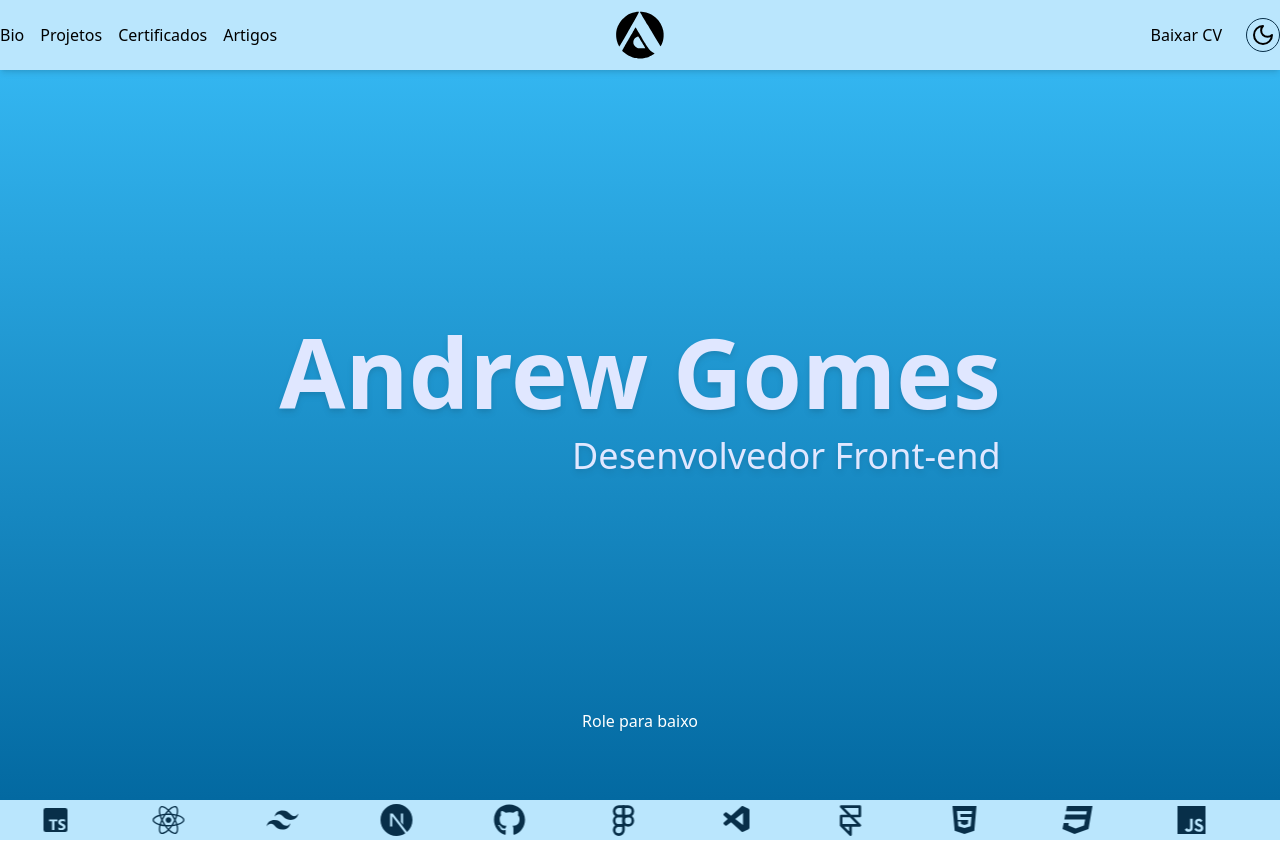
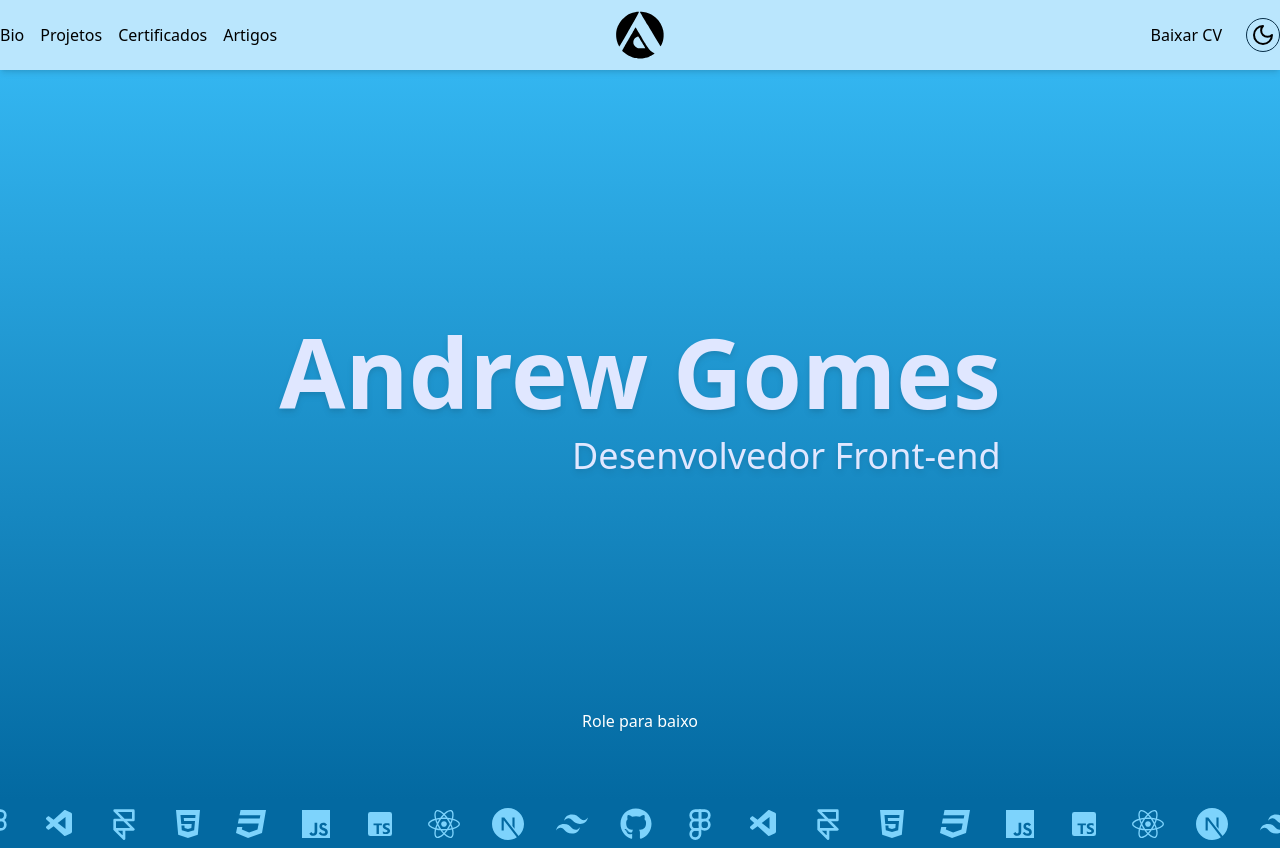
Before and after one commit to andrewgomescode/andrewgomes-portfolio-react, a Next.js app: page / in a window 1280 px wide. Built offline with nearby package versions, Linux system fonts and the light colour scheme.

Commit message:
Adiciona o componente react-fast-marquee e substitui o InfiniteSlider por um Marquee animado

```diff
--- a/package.json
+++ b/package.json
@@ -15,6 +15,7 @@
     "next-themes": "^0.4.4",
     "react": "^19.0.0",
     "react-dom": "^19.0.0",
+    "react-fast-marquee": "^1.6.5",
     "react-icons": "^5.4.0"
   },
   "devDependencies": {
--- a/src/app/page.tsx
+++ b/src/app/page.tsx
@@ -1,6 +1,6 @@
 import Header from "@/components/Header";
+import MainSection from "@/components/MainSection";
 import { InfiniteSlider } from "@/components/InfiniteSlider";
-import MainSection from "@/components/MainSection";
 
 export default function Home() {
   return (
--- /dev/null
+++ b/src/components/Bio.tsx
@@ -0,0 +1,7 @@
+export function Bio() {
+  return (
+    <div>
+      <div></div>
+    </div>
+  );
+}
--- a/src/components/InfiniteSlider.tsx
+++ b/src/components/InfiniteSlider.tsx
@@ -1,3 +1,4 @@
+import Marquee from "react-fast-marquee";
 import { BiLogoTypescript } from "react-icons/bi";
 import { FaCss3, FaGithub, FaHtml5, FaJs, FaReact } from "react-icons/fa";
 import { FiFigma, FiFramer } from "react-icons/fi";
@@ -5,40 +6,27 @@ import { SiNextdotjs, SiTailwindcss } from "react-icons/si";
 import { VscVscode } from "react-icons/vsc";
 
 const LOGOS = [
-  <FaHtml5 key="html5" size="2em" className="text-sky-950" />,
-  <FaCss3 key="css3" size="2em" className="text-sky-950" />,
-  <FaJs key="javascript" size="2em" className="text-sky-950" />,
-  <BiLogoTypescript key="typescript" size="2em" className="text-sky-950" />,
-  <FaReact key="react" size="2em" className="text-sky-950" />,
-  <SiTailwindcss key="tailwind" size="2em" className="text-sky-950" />,
-  <SiNextdotjs key="Next" size="2em" className="text-sky-950" />,
-  <FaGithub key="github" size="2em" className="text-sky-950" />,
-  <FiFigma key="figma" size="2em" className="text-sky-950" />,
-  <VscVscode key="figma" size="2em" className="text-sky-950" />,
-  <FiFramer key="framer" size="2em" className="text-sky-950" />,
+  <FaHtml5 key="html5" size="2em" className="text-sky-300" />,
+  <FaCss3 key="css3" size="2em" className="text-sky-300" />,
+  <FaJs key="javascript" size="2em" className="text-sky-300" />,
+  <BiLogoTypescript key="typescript" size="2em" className="text-sky-300" />,
+  <FaReact key="react" size="2em" className="text-sky-300" />,
+  <SiNextdotjs key="Next" size="2em" className="text-sky-300" />,
+  <SiTailwindcss key="tailwind" size="2em" className="text-sky-300" />,
+  <FaGithub key="github" size="2em" className="text-sky-300" />,
+  <FiFigma key="figma" size="2em" className="text-sky-300" />,
+  <VscVscode key="vscode" size="2em" className="text-sky-300" />,
+  <FiFramer key="framer" size="2em" className="text-sky-300" />,
 ];
 
 export const InfiniteSlider = () => {
   return (
-    <div className="group relative m-auto overflow-hidden bg-sky-200 before:absolute before:left-0 before:top-0 before:z-[2] before:h-full before:bg-[linear-gradient(to_right,white_0%,rgba(255,255,255,0)_100%)] before:content-[''] after:absolute after:right-0 after:top-0 after:z-[2] after:h-full after:-scale-x-100 after:bg-[linear-gradient(to_right,white_0%,rgba(255,255,255,0)_100%)] after:content-['']">
-      <div className="animate-infinite-slider flex size-10 w-[calc(250px*10)] group-hover:[animation-play-state:paused]">
-        {LOGOS.map((logo, index) => (
-          <div
-            className="slide flex w-[125px] items-center justify-center"
-            key={index}
-          >
-            {logo}
-          </div>
-        ))}
-        {LOGOS.map((logo, index) => (
-          <div
-            className="slide flex w-[125px] items-center justify-center"
-            key={index}
-          >
-            {logo}
-          </div>
-        ))}
-      </div>
-    </div>
+    <Marquee className="bg-sky-700" autoFill pauseOnHover play speed={100}>
+      {LOGOS.map((logo, key) => (
+        <div key={key} className="mx-4 my-2">
+          {logo}
+        </div>
+      ))}
+    </Marquee>
   );
 };
--- a/tailwind.config.ts
+++ b/tailwind.config.ts
@@ -20,7 +20,7 @@ export default {
         infiniteSlider: {
           "0%": { transform: "translateX(0)" },
           "100%": {
-            transform: "translateX(calc(-250px * 5))",
+            transform: "translateX(-100%)",
           },
         },
       },
```
Also changed, not shown: 1 other file (tests, documents, lock files or other folders).
